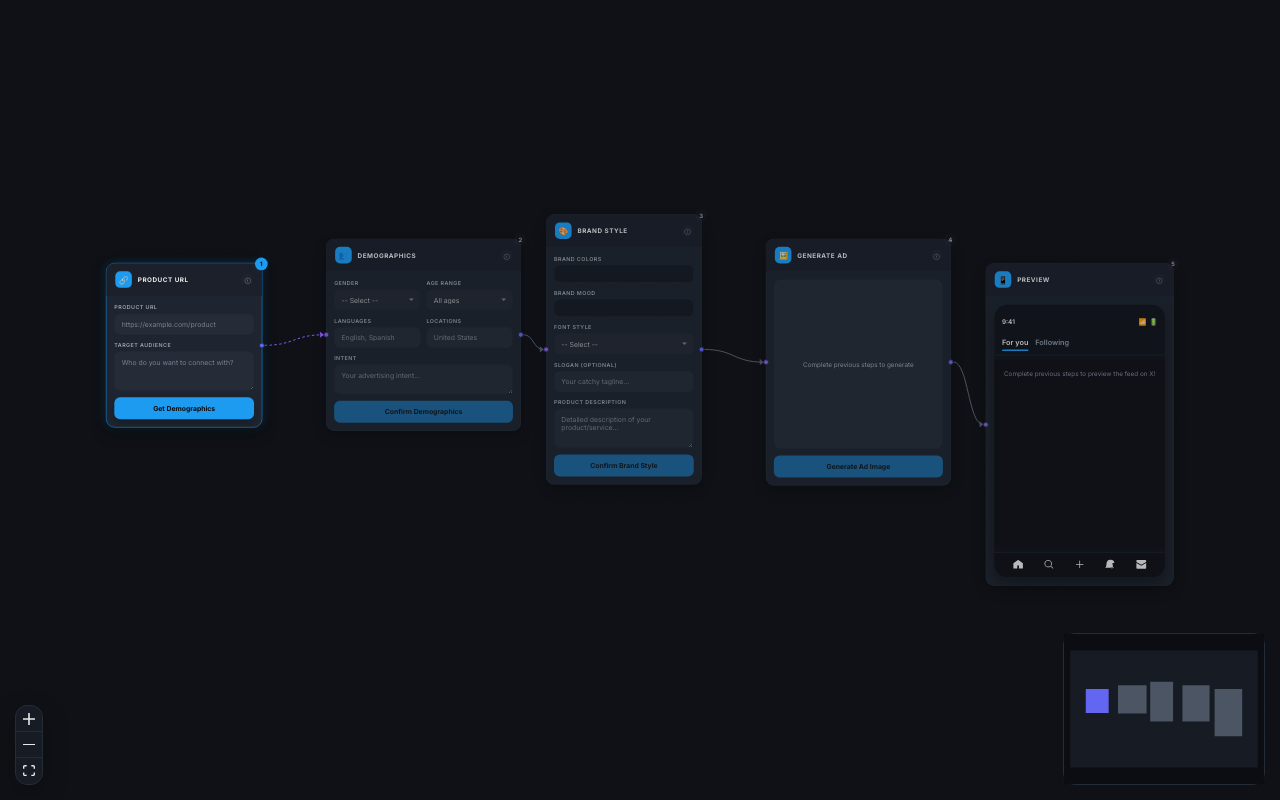
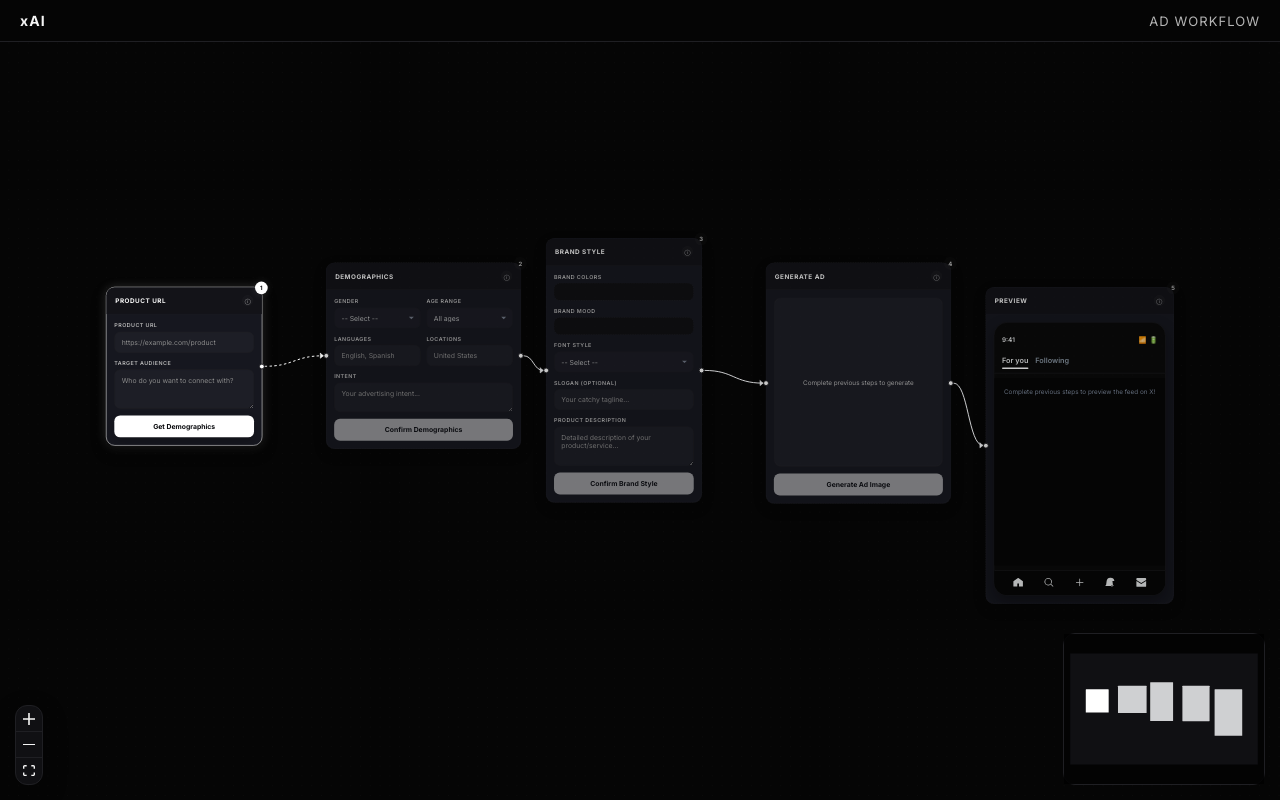
Before and after one commit to grahamonica/Grok_X_Ads, a React (Vite) app in the folder frontend/: page / in a window 1280 px wide. Built offline with nearby package versions, Linux system fonts and the light colour scheme.

Commit message:
updated UI

```diff
--- a/frontend/src/components/WorkflowCanvas.jsx
+++ b/frontend/src/components/WorkflowCanvas.jsx
@@ -28,7 +28,7 @@ const nodeTypes = {
 
 // Edge style with gradient
 const defaultEdgeStyle = {
-  stroke: '#4b5563',
+  stroke: '#cfd0d2',
   strokeWidth: 2,
 };
 
@@ -97,7 +97,7 @@ const initialEdges = [
     targetHandle: 'input',
     animated: true,
     style: activeEdgeStyle,
-    markerEnd: { type: MarkerType.ArrowClosed, color: '#8b5cf6' },
+    markerEnd: { type: MarkerType.ArrowClosed, color: '#ffffff' },
   },
   {
     id: 'e2-3',
@@ -107,7 +107,7 @@ const initialEdges = [
     targetHandle: 'input',
     animated: false,
     style: defaultEdgeStyle,
-    markerEnd: { type: MarkerType.ArrowClosed, color: '#4b5563' },
+    markerEnd: { type: MarkerType.ArrowClosed, color: '#cfd0d2' },
   },
   {
     id: 'e3-4',
@@ -117,7 +117,7 @@ const initialEdges = [
     targetHandle: 'input',
     animated: false,
     style: defaultEdgeStyle,
-    markerEnd: { type: MarkerType.ArrowClosed, color: '#4b5563' },
+    markerEnd: { type: MarkerType.ArrowClosed, color: '#cfd0d2' },
   },
   {
     id: 'e4-5',
@@ -127,7 +127,7 @@ const initialEdges = [
     targetHandle: 'input',
     animated: false,
     style: defaultEdgeStyle,
-    markerEnd: { type: MarkerType.ArrowClosed, color: '#4b5563' },
+    markerEnd: { type: MarkerType.ArrowClosed, color: '#cfd0d2' },
   },
 ];
 
@@ -334,13 +334,20 @@ export default function WorkflowCanvas() {
   );
 
   return (
-    <div style={{ width: '100vw', height: '100vh' }}>
+    <div className="workflow-app" style={{ width: '100vw', height: '100vh' }}>
+      <div className="workflow-topbar">
+        <div className="xai-mark">
+          <span className="xai-text">xAI</span>
+        </div>
+        <div className="workflow-topbar-title">Ad Workflow</div>
+      </div>
+      <div className="flow-shell">
       {/* SVG Gradient Definitions */}
       <svg style={{ position: 'absolute', width: 0, height: 0 }}>
         <defs>
           <linearGradient id="edge-gradient" x1="0%" y1="0%" x2="100%" y2="0%">
-            <stop offset="0%" stopColor="#6366f1" />
-            <stop offset="100%" stopColor="#8b5cf6" />
+            <stop offset="0%" stopColor="#ffffff" />
+            <stop offset="100%" stopColor="#ffffff" />
           </linearGradient>
         </defs>
       </svg>
@@ -363,7 +370,7 @@ export default function WorkflowCanvas() {
           variant="dots"
           gap={20}
           size={1}
-          color="rgba(99, 102, 241, 0.15)"
+          color="rgba(255, 255, 255, 0.12)"
         />
         <Controls
           position="bottom-left"
@@ -374,16 +381,17 @@ export default function WorkflowCanvas() {
           nodeColor={(node) => {
             switch (node.data?.status) {
               case 'active':
-                return '#6366f1';
+                return '#ffffff';
               case 'completed':
-                return '#10b981';
+                return '#dcdcdc';
               default:
-                return '#4b5563';
+                return '#cfd0d2';
             }
           }}
-          maskColor="rgba(10, 10, 15, 0.8)"
+          maskColor="rgba(0, 0, 0, 0.82)"
         />
       </ReactFlow>
+      </div>
     </div>
   );
 }
--- a/frontend/src/components/nodes/BrandStyleNode.jsx
+++ b/frontend/src/components/nodes/BrandStyleNode.jsx
@@ -108,12 +108,11 @@ const BrandStyleNode = memo(({ data, selected }) => {
         type="target"
         position={Position.Left}
         id="input"
-        style={{ background: '#8b5cf6' }}
+        style={{ background: '#ffffff' }}
       />
 
       {/* Header */}
       <div className="node-header">
-        <div className="node-header-icon">🎨</div>
         <div className="node-header-title">Brand Style</div>
         <div className="node-header-info">ⓘ</div>
         <div className="node-info-tooltip">
@@ -243,7 +242,7 @@ const BrandStyleNode = memo(({ data, selected }) => {
         type="source"
         position={Position.Right}
         id="output"
-        style={{ background: '#6366f1' }}
+        style={{ background: '#ffffff' }}
       />
     </div>
   );
--- a/frontend/src/components/nodes/DemographicsNode.jsx
+++ b/frontend/src/components/nodes/DemographicsNode.jsx
@@ -81,12 +81,11 @@ const DemographicsNode = memo(({ data, selected }) => {
         type="target"
         position={Position.Left}
         id="input"
-        style={{ background: '#8b5cf6' }}
+        style={{ background: '#ffffff' }}
       />
 
       {/* Header */}
       <div className="node-header">
-        <div className="node-header-icon">👥</div>
         <div className="node-header-title">Demographics</div>
         <div className="node-header-info">ⓘ</div>
         <div className="node-info-tooltip">
@@ -179,7 +178,7 @@ const DemographicsNode = memo(({ data, selected }) => {
         type="source"
         position={Position.Right}
         id="output"
-        style={{ background: '#6366f1' }}
+        style={{ background: '#ffffff' }}
       />
     </div>
   );
--- a/frontend/src/components/nodes/GenerateNode.jsx
+++ b/frontend/src/components/nodes/GenerateNode.jsx
@@ -88,12 +88,11 @@ const GenerateNode = memo(({ data, selected }) => {
         type="target"
         position={Position.Left}
         id="input"
-        style={{ background: '#8b5cf6' }}
+        style={{ background: '#ffffff' }}
       />
 
       {/* Header */}
       <div className="node-header">
-        <div className="node-header-icon">🖼️</div>
         <div className="node-header-title">Generate Ad</div>
         <div className="node-header-info">ⓘ</div>
         <div className="node-info-tooltip">
@@ -184,7 +183,7 @@ const GenerateNode = memo(({ data, selected }) => {
         type="source"
         position={Position.Right}
         id="output"
-        style={{ background: '#6366f1' }}
+        style={{ background: '#ffffff' }}
       />
     </div>
   );
--- a/frontend/src/components/nodes/PreviewNode.jsx
+++ b/frontend/src/components/nodes/PreviewNode.jsx
@@ -122,11 +122,10 @@ const PreviewNode = memo(({ data, selected }) => {
       </div>
 
       {/* Input Handle */}
-      <Handle type="target" position={Position.Left} id="input" style={{ background: '#8b5cf6' }} />
+      <Handle type="target" position={Position.Left} id="input" style={{ background: '#ffffff' }} />
 
       {/* Header */}
       <div className="node-header">
-        <div className="node-header-icon">📱</div>
         <div className="node-header-title">Preview</div>
         <div className="node-header-info">ⓘ</div>
         <div className="node-info-tooltip">iPhone feed preview. Every 3rd card is your promoted ad.</div>
--- a/frontend/src/components/nodes/ProductUrlNode.jsx
+++ b/frontend/src/components/nodes/ProductUrlNode.jsx
@@ -55,7 +55,6 @@ const ProductUrlNode = memo(({ data, selected }) => {
 
       {/* Header */}
       <div className="node-header">
-        <div className="node-header-icon">🔗</div>
         <div className="node-header-title">Product URL</div>
         <div className="node-header-info">ⓘ</div>
         <div className="node-info-tooltip">
@@ -110,7 +109,7 @@ const ProductUrlNode = memo(({ data, selected }) => {
         type="source"
         position={Position.Right}
         id="output"
-        style={{ background: '#6366f1' }}
+        style={{ background: '#ffffff' }}
       />
     </div>
   );
--- a/frontend/src/styles/nodes.css
+++ b/frontend/src/styles/nodes.css
@@ -5,33 +5,33 @@
 @import url('https://fonts.googleapis.com/css2?family=Inter:wght@400;500;600;700&display=swap');
 
 :root {
-  --bg: #0f1116;
-  --bg-2: #11151c;
-  --bg-3: #141923;
-  --panel: #161b24;
-  --panel-strong: #1b202b;
-  --card: #1e2530;
-  --ink: #e7e9ea;
-  --muted: #9ba3ae;
-  --subtle: #7a8290;
-  --border: #242c37;
-  --border-strong: #2d3643;
-  --accent: #1d9bf0;
-  --accent-2: #1d9bf0;
-  --accent-hot: #1d9bf0;
-  --success: #3dd598;
-  --warning: #f7b731;
-  --danger: #f07178;
-  --glow-1: 0 0 24px rgba(29, 155, 240, 0.2);
-  --glow-2: 0 0 18px rgba(29, 155, 240, 0.12);
-  --shadow-soft: 0 12px 36px rgba(0, 0, 0, 0.35);
+  --bg: #050505;
+  --bg-2: #0a0a0a;
+  --bg-3: #0f0f10;
+  --panel: #101013;
+  --panel-strong: #131318;
+  --card: #16171f;
+  --ink: #f5f5f5;
+  --muted: #b5b5b5;
+  --subtle: #8a8a8a;
+  --border: #1f1f23;
+  --border-strong: #2a2a30;
+  --accent: #ffffff;
+  --accent-2: #ffffff;
+  --accent-hot: #ffffff;
+  --success: #e0e0e0;
+  --warning: #f0f0f0;
+  --danger: #f5c6c6;
+  --glow-1: 0 0 24px rgba(255, 255, 255, 0.16);
+  --glow-2: 0 0 18px rgba(255, 255, 255, 0.12);
+  --shadow-soft: 0 12px 36px rgba(0, 0, 0, 0.4);
   --glass: rgba(255, 255, 255, 0.02);
-  --glass-strong: rgba(255, 255, 255, 0.04);
+  --glass-strong: rgba(255, 255, 255, 0.05);
   --edge-start: var(--accent);
   --edge-end: var(--accent);
   --node-active: var(--accent);
   --node-completed: var(--success);
-  --node-pending: #1b2431;
+  --node-pending: #1b1b22;
 }
 
 * {
@@ -60,6 +60,52 @@ body {
   min-height: 100vh;
   color: var(--ink);
   overflow: hidden;
+}
+
+.workflow-app {
+  display: flex;
+  flex-direction: column;
+  min-height: 100vh;
+  background: var(--bg);
+  color: var(--ink);
+}
+
+.workflow-topbar {
+  display: flex;
+  align-items: center;
+  justify-content: space-between;
+  gap: 12px;
+  padding: 12px 20px;
+  border-bottom: 1px solid var(--border);
+  background: var(--bg);
+  position: sticky;
+  top: 0;
+  z-index: 30;
+}
+
+.xai-mark {
+  display: flex;
+  align-items: center;
+  gap: 8px;
+}
+
+.xai-text {
+  font-weight: 700;
+  letter-spacing: 0.08em;
+  font-size: 14px;
+}
+
+.workflow-topbar-title {
+  font-size: 13px;
+  text-transform: uppercase;
+  letter-spacing: 0.08em;
+  color: var(--muted);
+}
+
+.flow-shell {
+  position: relative;
+  flex: 1;
+  min-height: 0;
 }
 
 .app-backdrop::before,
```
